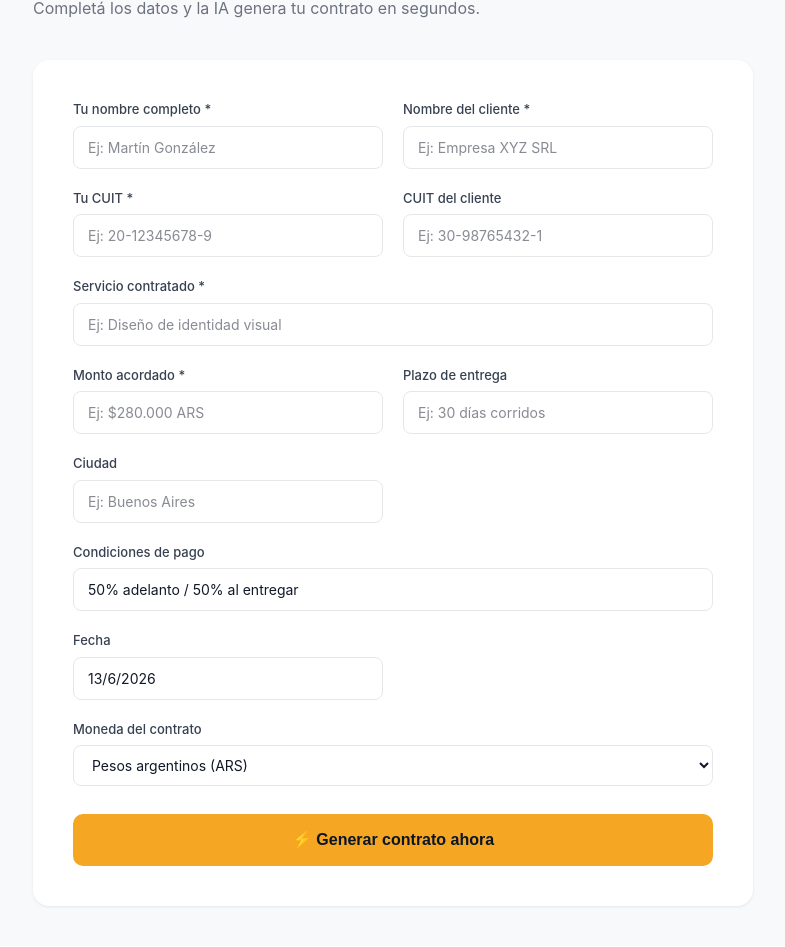
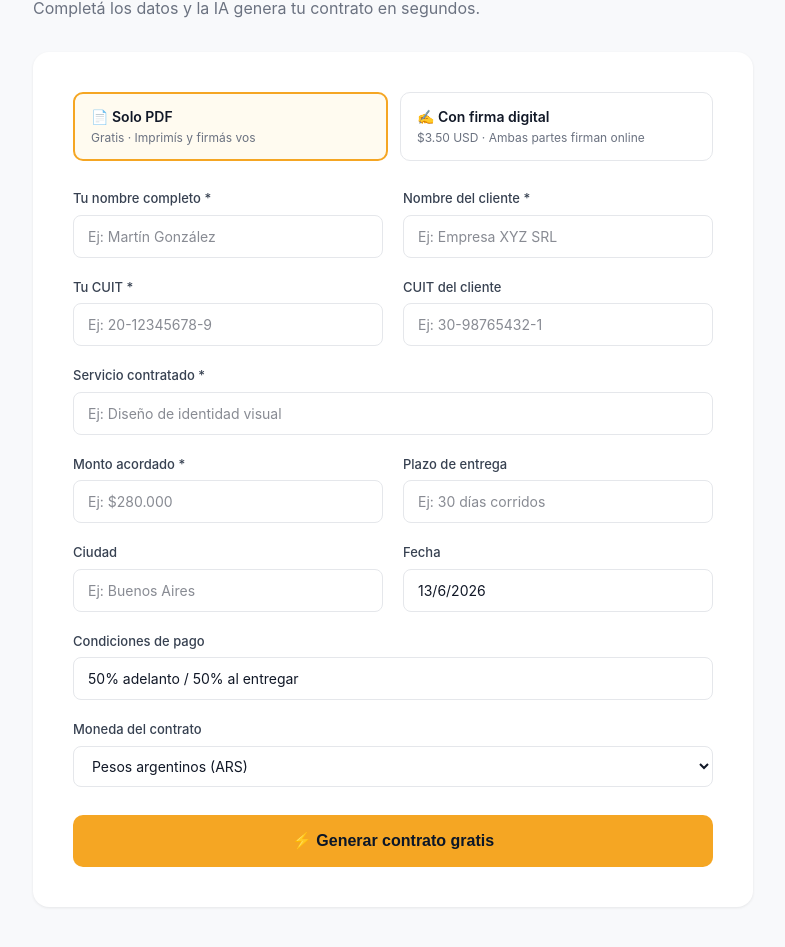
Before and after one commit to federicogabrielmartinez92-create/contratoya, a Next.js app: page /generar in a window 1280 px wide. Shown: the part 155-1102 px from the top of the page, without its empty margins (247-1032 px from the left). Built offline with nearby package versions, Linux system fonts and the light colour scheme.

Commit message:
Firma digital ZapSign + PDF completo

```diff
--- a/app/generar/page.tsx
+++ b/app/generar/page.tsx
@@ -4,52 +4,102 @@ import { useState } from 'react';
 import jsPDF from 'jspdf';
 
 const campos = [
-  { name: 'prestador', label: 'Tu nombre completo *', placeholder: 'Ej: Martín González', span: 1 },
-  { name: 'cliente',   label: 'Nombre del cliente *', placeholder: 'Ej: Empresa XYZ SRL',  span: 1 },
-  { name: 'cuit_prestador', label: 'Tu CUIT *', placeholder: 'Ej: 20-12345678-9', span: 1 },
-  { name: 'cuit_cliente',   label: 'CUIT del cliente', placeholder: 'Ej: 30-98765432-1', span: 1 },
-  { name: 'servicio',  label: 'Servicio contratado *', placeholder: 'Ej: Diseño de identidad visual', span: 2 },
-  { name: 'monto',     label: 'Monto acordado *',      placeholder: 'Ej: $280.000 ARS',    span: 1 },
-  { name: 'plazo',     label: 'Plazo de entrega',      placeholder: 'Ej: 30 días corridos', span: 1 },
-  { name: 'ciudad',    label: 'Ciudad',                placeholder: 'Ej: Buenos Aires',     span: 1 },
-  { name: 'condiciones_pago', label: 'Condiciones de pago', placeholder: 'Ej: 50% adelanto, 50% al entregar', span: 2 },
-  { name: 'fecha',     label: 'Fecha',                 placeholder: 'Ej: 10/06/2025',       span: 1 },
+  { name: 'prestador',      label: 'Tu nombre completo *',   placeholder: 'Ej: Martín González',            span: 1 },
+  { name: 'cliente',        label: 'Nombre del cliente *',   placeholder: 'Ej: Empresa XYZ SRL',            span: 1 },
+  { name: 'cuit_prestador', label: 'Tu CUIT *',              placeholder: 'Ej: 20-12345678-9',              span: 1 },
+  { name: 'cuit_cliente',   label: 'CUIT del cliente',       placeholder: 'Ej: 30-98765432-1',              span: 1 },
+  { name: 'servicio',       label: 'Servicio contratado *',  placeholder: 'Ej: Diseño de identidad visual', span: 2 },
+  { name: 'monto',          label: 'Monto acordado *',       placeholder: 'Ej: $280.000',                   span: 1 },
+  { name: 'plazo',          label: 'Plazo de entrega',       placeholder: 'Ej: 30 días corridos',           span: 1 },
+  { name: 'ciudad',         label: 'Ciudad',                 placeholder: 'Ej: Buenos Aires',               span: 1 },
+  { name: 'fecha',          label: 'Fecha',                  placeholder: 'Ej: 10/06/2026',                 span: 1 },
 ];
 
 export default function GenerarPage() {
   const [form, setForm] = useState<Record<string, string>>({
-    prestador: '', cliente: '', servicio: '', cuit_prestador: '', cuit_cliente: '', moneda: 'ARS',
-    monto: '', plazo: '', ciudad: '',
+    prestador: '', cliente: '', cuit_prestador: '', cuit_cliente: '',
+    servicio: '', monto: '', plazo: '', ciudad: '',
+    fecha: new Date().toLocaleDateString('es-AR'),
     condiciones_pago: '50% adelanto / 50% al entregar',
-    fecha: new Date().toLocaleDateString('es-AR'),
+    moneda: 'ARS',
+    email_prestador: '',
+    email_cliente: '',
   });
-  const [contrato, setContrato]   = useState('');
-  const [loading,  setLoading]    = useState(false);
-  const [error,    setError]      = useState('');
-  const [tiempo,   setTiempo]     = useState(0);
 
-  const handleChange = (e: React.ChangeEvent<HTMLInputElement>) => {
+  const [conFirma, setConFirma] = useState(false);
+  const [contrato, setContrato] = useState('');
+  const [links,    setLinks]    = useState<{ nombre: string; url: string }[]>([]);
+  const [loading,  setLoading]  = useState(false);
+  const [error,    setError]    = useState('');
+  const [tiempo,   setTiempo]   = useState(0);
+
+  const handleChange = (e: React.ChangeEvent<HTMLInputElement | HTMLSelectElement>) =>
     setForm({ ...form, [e.target.name]: e.target.value });
+
+  const crearPDF = (texto: string) => {
+  const doc = new jsPDF({ unit: 'pt', format: 'a4' });
+  doc.setFont('helvetica', 'normal');
+  doc.setFontSize(10);
+  const W     = doc.internal.pageSize.getWidth();
+  const H     = doc.internal.pageSize.getHeight();
+  const mx    = 50;
+  const lh    = 14;
+  const lines = doc.splitTextToSize(texto, W - mx * 2) as string[];
+  let y = mx + lh;
+  lines.forEach((line) => {
+    if (y > H - mx) { doc.addPage(); y = mx + lh; }
+    doc.text(line, mx, y);
+    y += lh;
+  });
+  return doc;
 };
 
+const generarPDFBase64 = (texto: string): string =>
+  crearPDF(texto).output('datauristring').split(',')[1];
+
+const handleDescargar = () =>
+  crearPDF(contrato).save(`contrato-${form.cliente.replace(/\s+/g, '-').toLowerCase()}.pdf`);
+
   const handleGenerar = async () => {
-    if (!form.prestador || !form.cliente || !form.servicio || !form.monto) {
-      setError('Completá los campos obligatorios (*)');
-      return;
+    if (!form.prestador || !form.cliente || !form.servicio || !form.monto || !form.cuit_prestador) {
+      setError('Completá los campos obligatorios (*)'); return;
     }
-    setLoading(true);
-    setError('');
+    if (conFirma && (!form.email_prestador || !form.email_cliente)) {
+      setError('Para la firma digital necesitás ingresar ambos emails'); return;
+    }
+    setLoading(true); setError('');
     const inicio = Date.now();
 
     try {
-      const res  = await fetch('/api/generar', {
+      // Paso 1: generar contrato con IA
+      const res1  = await fetch('/api/generar', {
         method: 'POST',
         headers: { 'Content-Type': 'application/json' },
         body: JSON.stringify(form),
       });
-      const data = await res.json();
-      if (data.error) throw new Error(data.error);
-      setContrato(data.contrato);
+      const data1 = await res1.json();
+      if (data1.error) throw new Error(data1.error);
+      setContrato(data1.contrato);
+
+      // Paso 2: si eligió firma digital, generar PDF y enviarlo a ZapSign
+      if (conFirma) {
+        const base64_pdf = generarPDFBase64(data1.contrato);
+        const res2  = await fetch('/api/firmar', {
+          method: 'POST',
+          headers: { 'Content-Type': 'application/json' },
+          body: JSON.stringify({
+            base64_pdf,
+            prestador:       form.prestador,
+            email_prestador: form.email_prestador,
+            cliente:         form.cliente,
+            email_cliente:   form.email_cliente,
+          }),
+        });
+        const data2 = await res2.json();
+        if (data2.error) throw new Error(data2.error);
+        setLinks(data2.links ?? []);
+      }
+
       setTiempo(Math.round((Date.now() - inicio) / 1000));
     } catch {
       setError('Hubo un error al generar el contrato. Intentá de nuevo.');
@@ -58,112 +108,124 @@ export default function GenerarPage() {
     }
   };
 
-  const handleDescargar = () => {
-    const doc   = new jsPDF();
-    const lines = doc.splitTextToSize(contrato, 170) as string[];
-    let y = 20;
-    doc.setFont('helvetica', 'normal');
-    doc.setFontSize(10);
-    lines.forEach((line) => {
-      if (y > 280) { doc.addPage(); y = 20; }
-      doc.text(line, 20, y);
-      y += 6;
-    });
-    doc.save(`contrato-${form.cliente.replace(/\s+/g, '-').toLowerCase()}.pdf`);
-  };
+
+
+  const inp: React.CSSProperties = { width: '100%', padding: '10px 14px', border: '1px solid #E5E7EB', borderRadius: '8px', fontSize: '14px', color: '#111827', outline: 'none', boxSizing: 'border-box', fontFamily: 'Inter, sans-serif' };
+  const lbl: React.CSSProperties = { fontSize: '13px', fontWeight: 500, color: '#374151', display: 'block', marginBottom: '6px' };
 
   return (
-    <main style={{ minHeight:'100vh', background:'#F8F9FB', padding:'40px 20px', fontFamily:'Inter, sans-serif' }}>
-      <div style={{ maxWidth:'720px', margin:'0 auto' }}>
+    <main style={{ minHeight: '100vh', background: '#F8F9FB', padding: '40px 20px', fontFamily: 'Inter, sans-serif' }}>
+      <div style={{ maxWidth: '720px', margin: '0 auto' }}>
+        <a href="/" style={{ color: '#6B7280', fontSize: '14px', textDecoration: 'none', display: 'inline-flex', alignItems: 'center', gap: '4px', marginBottom: '32px' }}>← Volver al inicio</a>
 
-        <a href="/" style={{ color:'#6B7280', fontSize:'14px', textDecoration:'none', display:'inline-flex', alignItems:'center', gap:'4px', marginBottom:'32px' }}>
-          ← Volver al inicio
-        </a>
-
-        <h1 style={{ fontFamily:'Space Grotesk, sans-serif', fontSize:'32px', fontWeight:700, color:'#111827', marginBottom:'8px', letterSpacing:'-0.5px' }}>
-          Generá tu contrato
-        </h1>
-        <p style={{ color:'#6B7280', fontSize:'16px', marginBottom:'40px' }}>
-          Completá los datos y la IA genera tu contrato en segundos.
-        </p>
+        <h1 style={{ fontFamily: 'Space Grotesk, sans-serif', fontSize: '32px', fontWeight: 700, color: '#111827', marginBottom: '8px', letterSpacing: '-0.5px' }}>Generá tu contrato</h1>
+        <p style={{ color: '#6B7280', fontSize: '16px', marginBottom: '32px' }}>Completá los datos y la IA genera tu contrato en segundos.</p>
 
         {!contrato ? (
-          <div style={{ background:'#fff', borderRadius:'16px', padding:'40px', boxShadow:'0 1px 3px rgba(0,0,0,0.08)' }}>
-            <div style={{ display:'grid', gridTemplateColumns:'1fr 1fr', gap:'20px' }}>
+          <div style={{ background: '#fff', borderRadius: '16px', padding: '40px', boxShadow: '0 1px 3px rgba(0,0,0,0.08)' }}>
+
+            <div style={{ display: 'flex', gap: '12px', marginBottom: '28px' }}>
+              {[
+                { val: false, label: '📄  Solo PDF',          desc: 'Gratis · Imprimís y firmás vos' },
+                { val: true,  label: '✍️  Con firma digital', desc: '$3.50 USD · Ambas partes firman online' },
+              ].map(opt => (
+                <button key={String(opt.val)} onClick={() => setConFirma(opt.val)}
+                  style={{ flex: 1, padding: '12px 16px', borderRadius: '10px', cursor: 'pointer', border: conFirma === opt.val ? '2px solid #F5A623' : '1.5px solid #E5E7EB', background: conFirma === opt.val ? '#FFFBF0' : '#fff', textAlign: 'left', fontFamily: 'Inter, sans-serif' }}>
+                  <div style={{ fontSize: '14px', fontWeight: 600, color: '#111827', marginBottom: '2px' }}>{opt.label}</div>
+                  <div style={{ fontSize: '12px', color: '#6B7280' }}>{opt.desc}</div>
+                </button>
+              ))}
+            </div>
+
+            <div style={{ display: 'grid', gridTemplateColumns: '1fr 1fr', gap: '20px' }}>
               {campos.map((c) => (
                 <div key={c.name} style={{ gridColumn: c.span === 2 ? 'span 2' : 'span 1' }}>
-                  <label style={{ fontSize:'13px', fontWeight:500, color:'#374151', display:'block', marginBottom:'6px' }}>
-                    {c.label}
-                  </label>
-                  <input
-                    name={c.name}
-                    value={form[c.name]}
-                    onChange={handleChange}
-                    placeholder={c.placeholder}
-                    style={{ width:'100%', padding:'10px 14px', border:'1px solid #E5E7EB', borderRadius:'8px', fontSize:'14px', color:'#111827', outline:'none', boxSizing:'border-box', fontFamily:'Inter, sans-serif' }}
-                  />
+                  <label style={lbl}>{c.label}</label>
+                  <input name={c.name} value={form[c.name]} onChange={handleChange} placeholder={c.placeholder} style={inp} />
                 </div>
               ))}
+
               <div style={{ gridColumn: 'span 2' }}>
-  <label style={{ fontSize:'13px', fontWeight:500, color:'#374151', display:'block', marginBottom:'6px' }}>
-    Moneda del contrato
-  </label>
-  <select
-    name="moneda"
-    value={form.moneda}
-    onChange={(e) => setForm({ ...form, moneda: e.target.value })}
-    style={{ width:'100%', padding:'10px 14px', border:'1px solid #E5E7EB', borderRadius:'8px', fontSize:'14px', color:'#111827', fontFamily:'Inter, sans-serif', background:'white' }}
-  >
+                <label style={lbl}>Condiciones de pago</label>
+                <input name="condiciones_pago" value={form.condiciones_pago} onChange={handleChange} placeholder="Ej: 50% adelanto / 50% al entregar" style={inp} />
+              </div>
+
+              <div style={{ gridColumn: 'span 2' }}>
+                <label style={lbl}>Moneda del contrato</label>
+                <select name="moneda" value={form.moneda} onChange={handleChange} style={{ ...inp, background: 'white' }}>
                   <option value="ARS">Pesos argentinos (ARS)</option>
                   <option value="USD">Dólares estadounidenses (USD)</option>
                   <option value="USDT">Dólares digitales (USDT)</option>
                 </select>
               </div>
+
+              {conFirma && (
+                <div style={{ gridColumn: 'span 2', background: '#F0FDF4', borderRadius: '10px', padding: '16px', border: '1px solid #BBF7D0' }}>
+                  <p style={{ fontSize: '13px', color: '#15803D', margin: '0 0 12px', fontWeight: 500 }}>✓ Ambas partes recibirán un email para firmar digitalmente con validez legal.</p>
+                  <div style={{ display: 'grid', gridTemplateColumns: '1fr 1fr', gap: '16px' }}>
+                    <div>
+                      <label style={lbl}>Tu email *</label>
+                      <input name="email_prestador" value={form.email_prestador} onChange={handleChange} placeholder="tu@email.com" type="email" style={inp} />
+                    </div>
+                    <div>
+                      <label style={lbl}>Email del cliente *</label>
+                      <input name="email_cliente" value={form.email_cliente} onChange={handleChange} placeholder="cliente@empresa.com" type="email" style={inp} />
+                    </div>
+                  </div>
+                </div>
+              )}
             </div>
 
-            {error && <p style={{ color:'#DC2626', fontSize:'14px', marginTop:'16px' }}>{error}</p>}
+            {error && <p style={{ color: '#DC2626', fontSize: '14px', marginTop: '16px' }}>{error}</p>}
 
-            <button
-              onClick={handleGenerar}
-              disabled={loading}
-              style={{ marginTop:'28px', width:'100%', padding:'14px', borderRadius:'10px', background: loading ? '#9CA3AF' : '#F5A623', color:'#0A1628', border:'none', fontSize:'16px', fontWeight:600, cursor: loading ? 'not-allowed' : 'pointer', fontFamily:'Space Grotesk, sans-serif' }}
-            >
-
-              {loading ? '⏳  Generando tu contrato...' : '⚡  Generar contrato ahora'}
+            <button onClick={handleGenerar} disabled={loading}
+              style={{ marginTop: '28px', width: '100%', padding: '14px', borderRadius: '10px', background: loading ? '#9CA3AF' : '#F5A623', color: '#0A1628', border: 'none', fontSize: '16px', fontWeight: 600, cursor: loading ? 'not-allowed' : 'pointer', fontFamily: 'Space Grotesk, sans-serif' }}>
+              {loading
+                ? (conFirma ? '⏳  Generando y enviando a firmar...' : '⏳  Generando tu contrato...')
+                : (conFirma ? '✍️  Generar y enviar a firmar — $3.50 USD' : '⚡  Generar contrato gratis')}
             </button>
           </div>
+
         ) : (
           <div>
-            <div style={{ background:'#fff', borderRadius:'16px', padding:'40px', boxShadow:'0 1px 3px rgba(0,0,0,0.08)', marginBottom:'16px' }}>
-              <div style={{ display:'flex', justifyContent:'space-between', alignItems:'flex-start', marginBottom:'24px', flexWrap:'wrap', gap:'12px' }}>
+            <div style={{ background: '#fff', borderRadius: '16px', padding: '40px', boxShadow: '0 1px 3px rgba(0,0,0,0.08)', marginBottom: '16px' }}>
+              <div style={{ display: 'flex', justifyContent: 'space-between', alignItems: 'flex-start', marginBottom: '24px', flexWrap: 'wrap', gap: '12px' }}>
                 <div>
-                  <h2 style={{ fontFamily:'Space Grotesk, sans-serif', fontSize:'20px', fontWeight:600, color:'#111827', margin:0 }}>
-                    ✅ Contrato generado
-                  </h2>
-                  <p style={{ color:'#16A34A', fontSize:'13px', marginTop:'4px' }}>
-                    Generado en {tiempo}s · Conforme a la ley argentina
-                  </p>
+                  <h2 style={{ fontFamily: 'Space Grotesk, sans-serif', fontSize: '20px', fontWeight: 600, color: '#111827', margin: 0 }}>✅ Contrato generado</h2>
+                  <p style={{ color: '#16A34A', fontSize: '13px', marginTop: '4px' }}>Generado en {tiempo}s · Conforme a la ley argentina</p>
                 </div>
-                <button
-                  onClick={handleDescargar}
-                  style={{ padding:'10px 22px', borderRadius:'8px', background:'#0A1628', color:'#F5A623', border:'none', fontSize:'14px', fontWeight:600, cursor:'pointer', fontFamily:'Space Grotesk, sans-serif' }}
-                >
+                <button onClick={handleDescargar}
+                  style={{ padding: '10px 22px', borderRadius: '8px', background: '#0A1628', color: '#F5A623', border: 'none', fontSize: '14px', fontWeight: 600, cursor: 'pointer', fontFamily: 'Space Grotesk, sans-serif' }}>
                   ↓ Descargar PDF
                 </button>
               </div>
-              <pre style={{ whiteSpace:'pre-wrap', fontSize:'13px', lineHeight:'1.9', color:'#374151', fontFamily:'Georgia, serif', borderTop:'1px solid #F3F4F6', paddingTop:'24px', margin:0 }}>
+
+              {links.length > 0 && (
+                <div style={{ background: '#F0FDF4', border: '1px solid #BBF7D0', borderRadius: '12px', padding: '20px', marginBottom: '24px' }}>
+                  <p style={{ fontSize: '14px', fontWeight: 600, color: '#15803D', margin: '0 0 16px' }}>✍️ Links para firma digital — enviados por email</p>
+                  {links.map((link) => (
+                    <div key={link.url} style={{ display: 'flex', justifyContent: 'space-between', alignItems: 'center', padding: '10px 0', borderBottom: '1px solid #BBF7D0' }}>
+                      <span style={{ fontSize: '14px', color: '#111827', fontWeight: 500 }}>{link.nombre}</span>
+                      <a href={link.url} target="_blank" rel="noreferrer"
+                        style={{ fontSize: '13px', color: '#15803D', textDecoration: 'none', background: '#DCFCE7', padding: '6px 14px', borderRadius: '6px', fontWeight: 500 }}>
+                        Firmar →
+                      </a>
+                    </div>
+                  ))}
+                  <p style={{ fontSize: '12px', color: '#6B7280', margin: '12px 0 0' }}>Cada parte también recibió el link por email. El contrato quedará sellado cuando ambos firmen.</p>
+                </div>
+              )}
+
+              <pre style={{ whiteSpace: 'pre-wrap', fontSize: '13px', lineHeight: '1.9', color: '#374151', fontFamily: 'Georgia, serif', borderTop: '1px solid #F3F4F6', paddingTop: '24px', margin: 0 }}>
                 {contrato}
               </pre>
             </div>
-            <button
-              onClick={() => setContrato('')}
-              style={{ background:'none', border:'none', color:'#6B7280', fontSize:'14px', cursor:'pointer', textDecoration:'underline', padding:0 }}
-            >
+            <button onClick={() => { setContrato(''); setLinks([]); }}
+              style={{ background: 'none', border: 'none', color: '#6B7280', fontSize: '14px', cursor: 'pointer', textDecoration: 'underline', padding: 0 }}>
               ← Generar otro contrato
             </button>
           </div>
         )}
-
       </div>
     </main>
   );
--- a/package.json
+++ b/package.json
@@ -12,6 +12,7 @@
     "@anthropic-ai/sdk": "^0.104.1",
     "jspdf": "^4.2.1",
     "next": "16.2.9",
+    "pdf-lib": "^1.17.1",
     "react": "19.2.4",
     "react-dom": "19.2.4"
   },
```
Also changed, not shown: app/api/firmar/route.ts (added, +42 -0 lines), app/api/generar/route.ts (+8 -7 lines), 1 other file (tests, documents, lock files or other folders). Lines whose indentation alone changed are shown as unchanged.
